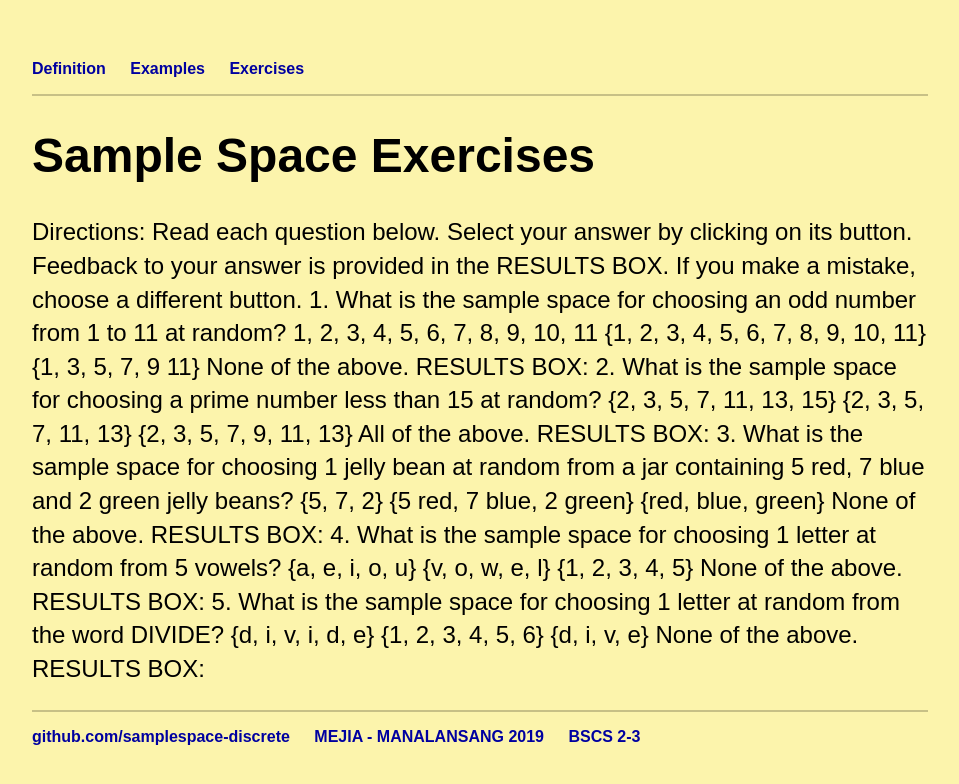
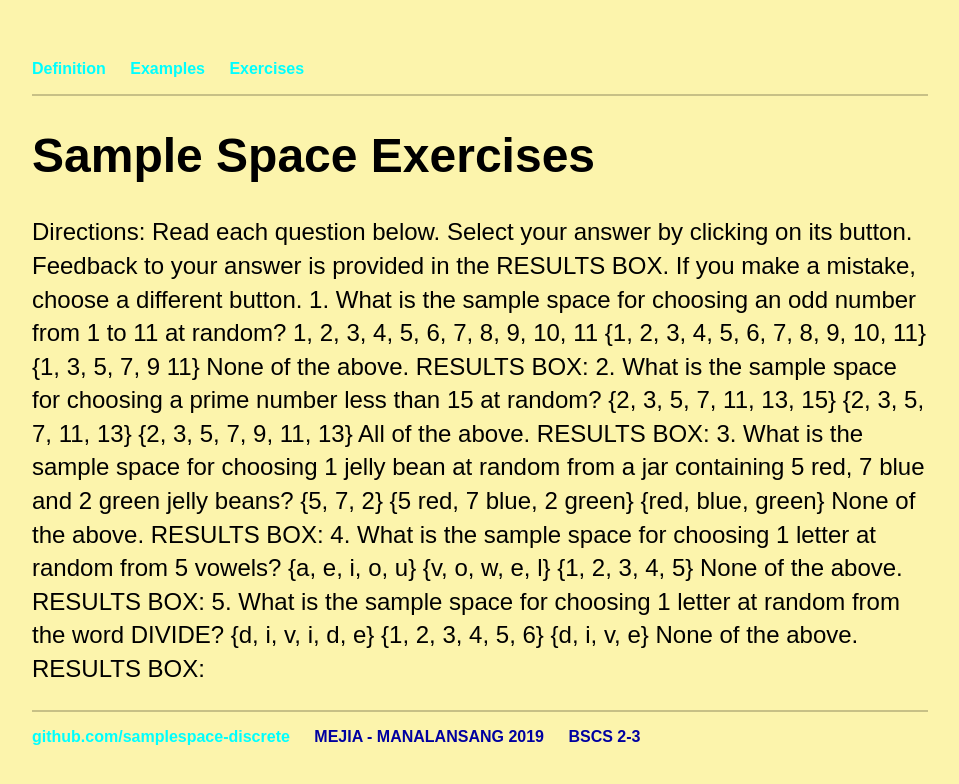
Before and after one commit to samplespace-discrete/samplespace-discrete.github.io, a Jekyll site: the page built from exercises/index.html, in a window 1280 px wide. Shown: the top 784 px of the page, without its empty margins (160-1119 px from the left). Built offline with Jekyll 4.4.1, drawn with Linux system fonts in a browser that asks for light colours.

Commit message:
Update main.css

```diff
--- a/css/main.css
+++ b/css/main.css
@@ -30,7 +30,7 @@ nav ul li, footer ul li {
 }
 a {
     text-decoration: none;
-    color: #0000A0;
+    color: #00FFFF;
 }
 a:hover {
     text-decoration: underline;
```
